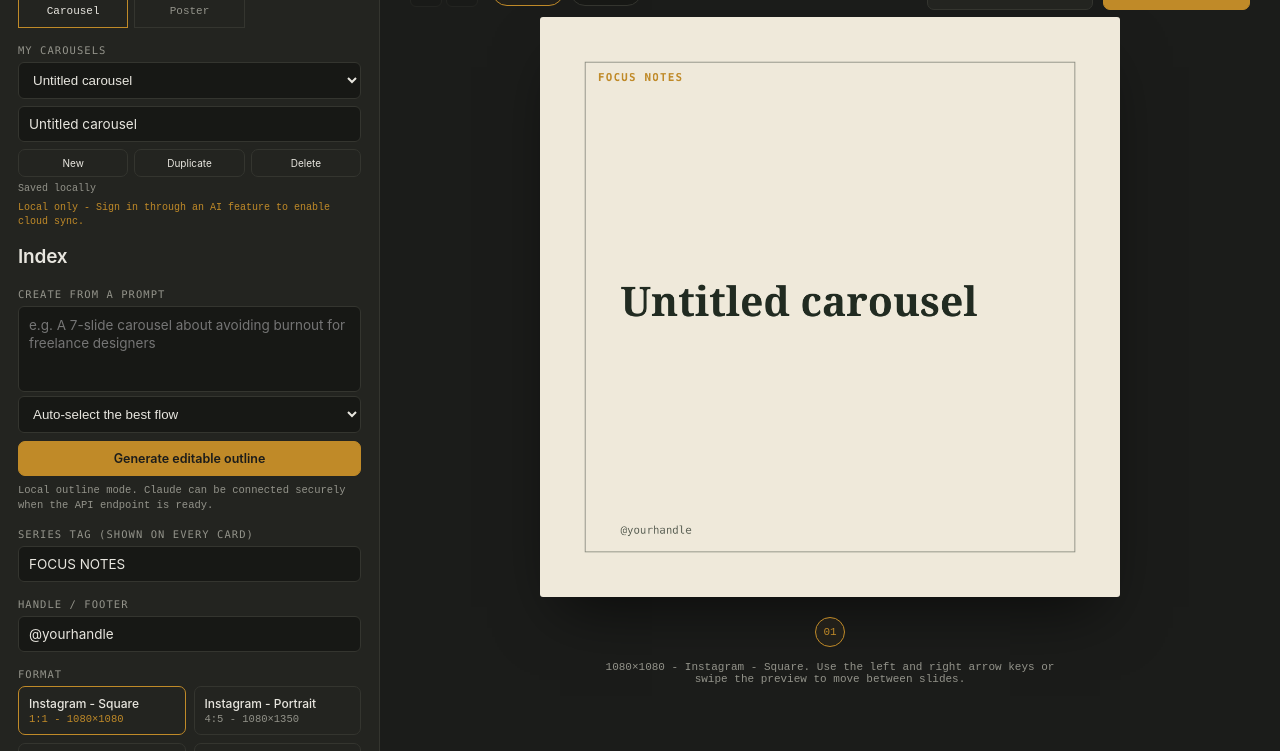
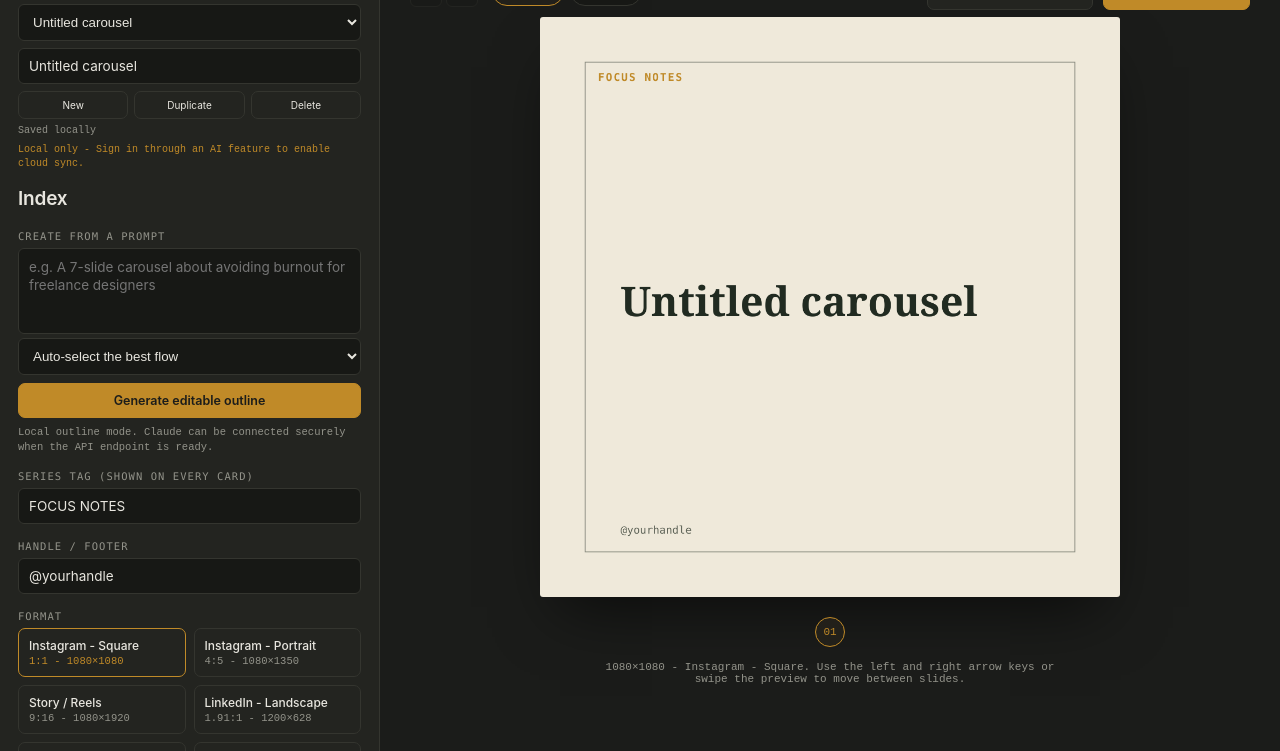
Before and after one commit to lusa8o8/carousel_generator-, a website: page outputs/index.html in a window 1280 px wide. Shown: the part 49-800 px from the top of the page. Drawn offline with Linux system fonts and the light colour scheme; a web font is replaced by a local one.

Commit message:
chore: retire poster button from UI

```diff
--- a/outputs/index.html
+++ b/outputs/index.html
@@ -512,10 +512,6 @@
     <div class="brand" style="display:flex; align-items:center;">
       Carousel Maker
       <button id="signOutBtn" style="display:none; font-size:10px; background:none; border:1px solid var(--chrome-border); color:var(--chrome-dim); border-radius:4px; padding:3px 6px; cursor:pointer; margin-left:auto;">Sign out</button>
-    </div>
-    <div class="brand-source-tabs" id="categoryTabs" style="margin: 10px 0 16px 0;">
-      <button type="button" class="brand-source-tab active" data-category="carousel">Carousel</button>
-      <button type="button" class="brand-source-tab" data-category="poster">Poster</button>
     </div>
     <div class="field" id="carouselLibraryField">
       <label class="field-label" for="carouselLibrary">My carousels</label>
```
